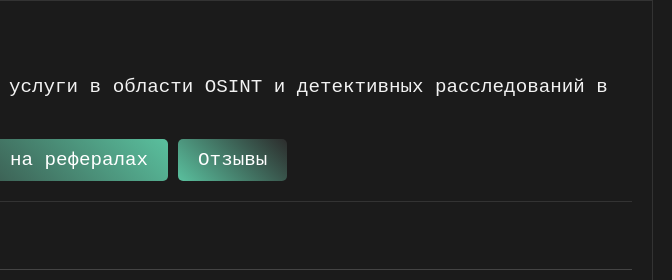
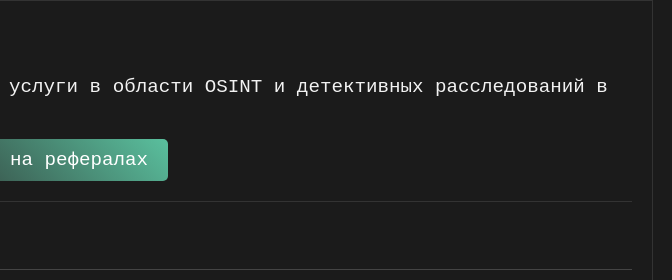
Before and after one commit to marginaldeveloper/EyeSpyAgency.github.io, a plain HTML site: page index.html in a window 1280 px wide. Shown: the top 280 px of the page, 608-1280 px from the left. Drawn offline with nearby package versions, Linux system fonts and the light colour scheme.

Commit message:
Update index.html

```diff
--- a/index.html
+++ b/index.html
@@ -23,7 +23,6 @@
                         <div class="referral-section">
                             <a href="avito.html" class="referral-btn">Арендодателям Авито</a>
                             <a href="referrals.html" class="referral-btn">Заработок на рефералах</a>
-                            <a href="https://t.me/AgencyEyeSpy/2" class="extra-link-btn">Отзывы</a>
                         </div>
                     </div>
                 </div>
```
